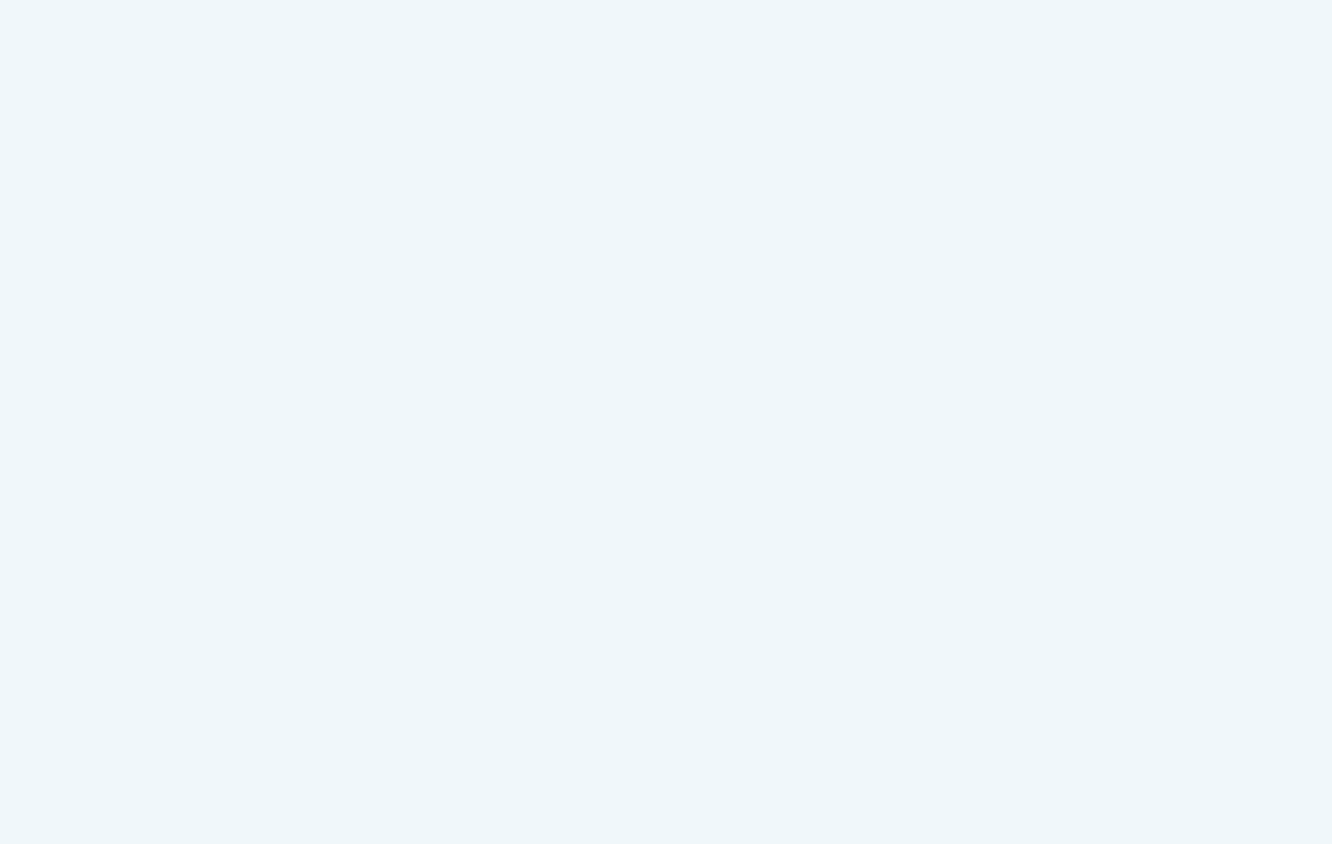
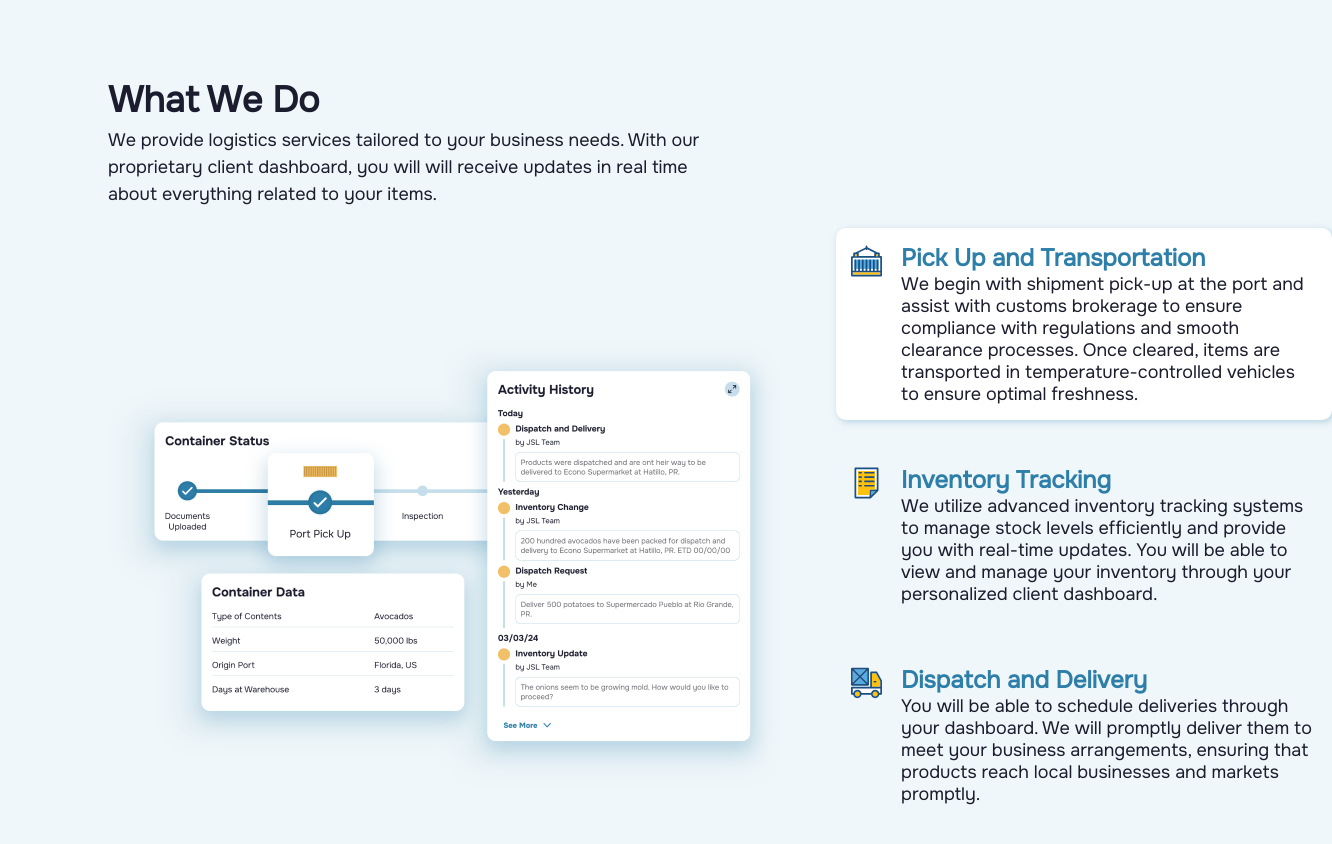
Before and after one commit to dmr1725/joshua-shipping-web, a Next.js app: page / in a window 1280 px wide. Shown: the part 800-1644 px from the top of the page, 1332 px wide, since content can reach past the window. Before the commit the page ends 800 px from the top, so only its background shows below. Built offline with nearby package versions, Linux system fonts and the light colour scheme.

Commit message:
Add WhatWeDo component.

```diff
--- a/app/page.tsx
+++ b/app/page.tsx
@@ -1,12 +1,15 @@
-import {onest} from '@/app/ui/fonts';
-import {Header} from '@/app/ui/landing/header/header'
+import { onest } from '@/app/ui/fonts';
+import { Header } from '@/app/ui/landing/header/header'
 import { HeroSection } from './ui/landing/hero-section/hero-section';
+import { WhatWeDo } from './ui/landing/what-we-do/what-we-do';
+
 
 export default function Landing() {
   return (
     <div className={onest.className}>
       <Header/>
       <HeroSection/>
+      <WhatWeDo/>
     </div>
   );
 }
--- /dev/null
+++ b/app/ui/landing/what-we-do/card.tsx
@@ -0,0 +1,22 @@
+import { FC } from 'react';
+import styles from './what-we-do.module.css';
+
+interface CardProps {
+    id: number;
+    icon: string;
+    title: string;
+    text: string;
+    isSelected: boolean
+}
+
+export const Card: FC<CardProps> = ({id, icon, title, text, isSelected}) => {
+    return (
+        <div key={id} className={`${styles['card-container']} ${styles['selected-card']}`}>
+            <img className={styles['icon']} src={icon}/>
+            <div>
+                <div className={styles['card-title']}>Pick Up and Transportation</div>
+                <div className={styles['card-text']}>We begin with shipment pick-up at the port and assist with customs brokerage to ensure compliance with regulations and smooth clearance processes. Once cleared, items are transported in temperature-controlled vehicles to ensure optimal freshness.</div>
+            </div>
+        </div>
+    )
+}
--- /dev/null
+++ b/app/ui/landing/what-we-do/what-we-do.module.css
@@ -0,0 +1,63 @@
+.what-we-do-container {
+    display: flex;
+    flex-direction: column;
+    align-self: stretch;
+    gap: 1.25rem;
+    align-items: start;
+    padding: 5rem 6.75rem;
+}
+
+.cards-outer-container {
+    display: flex;
+    justify-content: space-between;
+    align-items: flex-start;
+    gap: 1.5rem;
+}
+
+.cards-inner-container {
+    display: flex;
+    flex-direction: column;
+    gap: 1.88rem;
+}
+
+.card-container {
+    display: flex;
+    align-self: stretch;
+    width: 31rem;
+    padding: 0.94rem;
+}
+
+.selected-card {
+    border-radius: 0.625rem;
+    background: #FFF;
+    box-shadow: 2px 2px 6px 0.5px rgba(135, 183, 209, 0.50);
+}
+
+.icon {
+    display: flex;
+    width: 3.125rem;
+    height: 2.25rem;
+    flex-direction: column;
+    justify-content: center;
+    align-items: center;
+    gap: 1.125rem;
+    flex-shrink: 0;
+    padding-right: 1.20rem;
+}
+
+.card-title {
+    color: var(--2D7FA9, #2D7FA9);
+    font-size: 1.5rem;
+    font-style: normal;
+    font-weight: 700;
+    line-height: normal;
+    align-self: stretch;
+}
+
+.card-text {
+    font-size: 1.125rem;
+    font-style: normal;
+    font-weight: 400;
+    line-height: normal;
+    width: 100%;
+}
--- /dev/null
+++ b/app/ui/landing/what-we-do/what-we-do.tsx
@@ -0,0 +1,72 @@
+'use client';
+import React, { useState, FC } from 'react';
+import styles from './what-we-do.module.css';
+
+interface Card {
+    id: number;
+    image: string,
+    icon: string;
+    title: string;
+    text: string;
+}
+
+export const WhatWeDo = () => {
+    const cards: Card[] = [
+        {
+            id: 1,
+            image: 'cards/preview1.png',
+            icon: 'icons/container.svg',
+            title: 'Pick Up and Transportation',
+            text: 'We begin with shipment pick-up at the port and assist with customs brokerage to ensure compliance with regulations and smooth clearance processes. Once cleared, items are transported in temperature-controlled vehicles to ensure optimal freshness.'
+        },
+        {
+            id: 2,
+            image: 'cards/preview2.png',
+            icon: 'icons/inventory.svg',
+            title: 'Inventory Tracking',
+            text: 'We utilize advanced inventory tracking systems to manage stock levels efficiently and provide you with real-time updates. You will be able to view and manage your inventory through your personalized client dashboard.'
+        },
+        {
+            id: 3,
+            image: 'cards/preview3.png',
+            icon: 'icons/truck.svg',
+            title: 'Dispatch and Delivery',
+            text: 'You will be able to schedule deliveries through your dashboard. We will promptly deliver them to meet your business arrangements, ensuring that products reach local businesses and markets promptly.'
+        }
+    ]
+
+    const [selectedCard, setSelectedCard] = useState<Card>(cards[0]);
+
+    const handleClickCard = (card: Card) => {
+        setSelectedCard(card);
+    }
+
+    return (
+        <div>
+            <div className={styles['what-we-do-container']}>
+                <div>
+                    <div className='text-4xl font-bold leading-normal not-italic'>What We Do</div>
+                    <div className='w-[37.5rem] text-lg font-normal leading-normal not-italic'>We provide logistics services tailored to your business needs. With our proprietary client dashboard, you will will receive updates in real time about everything related to your items.</div>
+                </div>
+                <div className={styles['cards-outer-container']}>
+                    <img src={selectedCard.image}/>
+                    <div className={styles['cards-inner-container']}>
+                        {cards.map((card) => (
+                            <div
+                                key={card.id}
+                                className={`${styles['card-container']} ${selectedCard.id == card.id ? styles['selected-card']: '' }`}
+                                onClick={() => handleClickCard(card)}
+                            >
+                                <img className={styles['icon']} src={card.icon}/>
+                                <div>
+                                    <div className={styles['card-title']}>{card.title}</div>
+                                    <div className={styles['card-text']}>{card.text}</div>
+                                </div>
+                            </div>
+                        ))}
+                    </div>
+                </div>
+            </div>
+        </div>
+    )
+}
```
